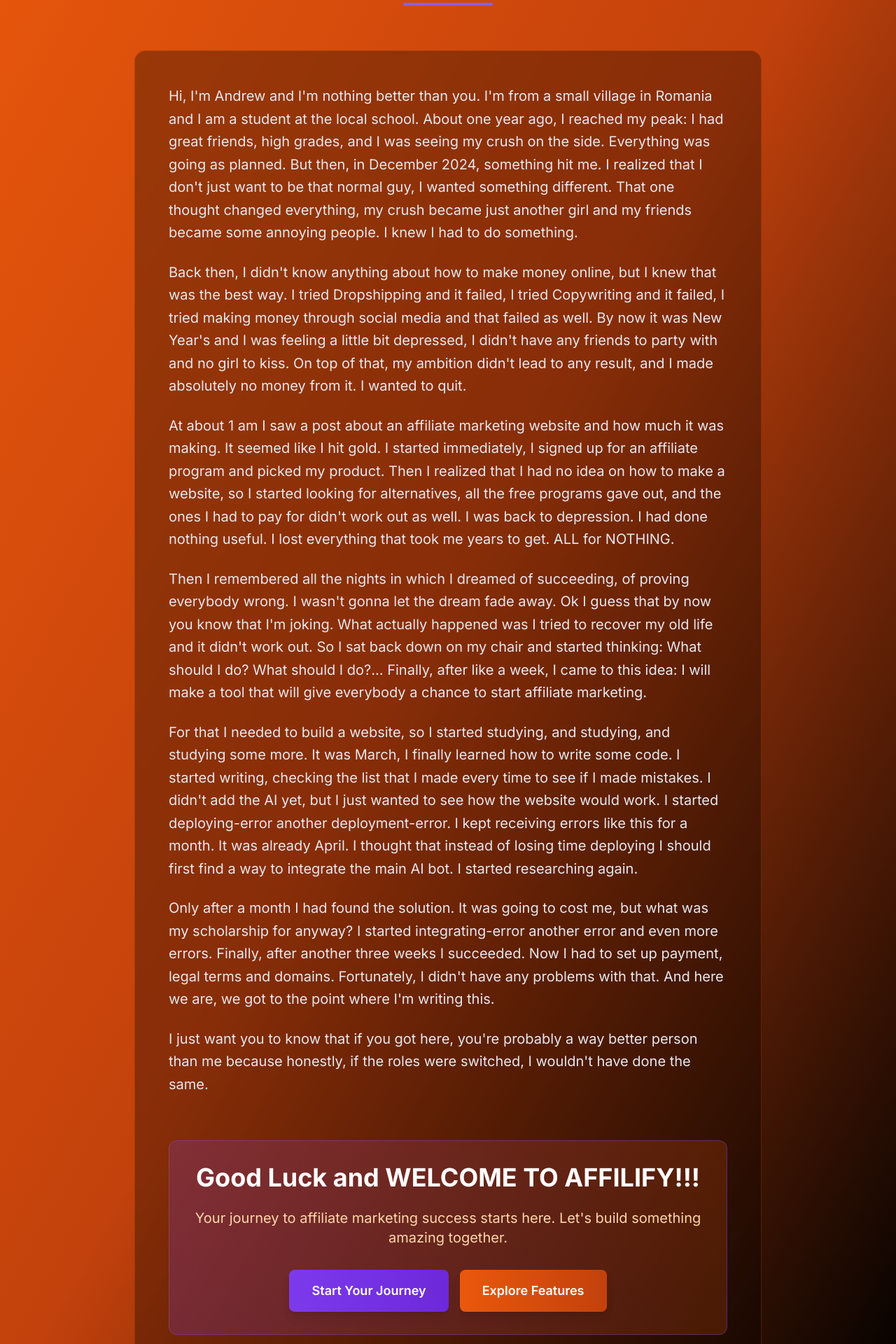
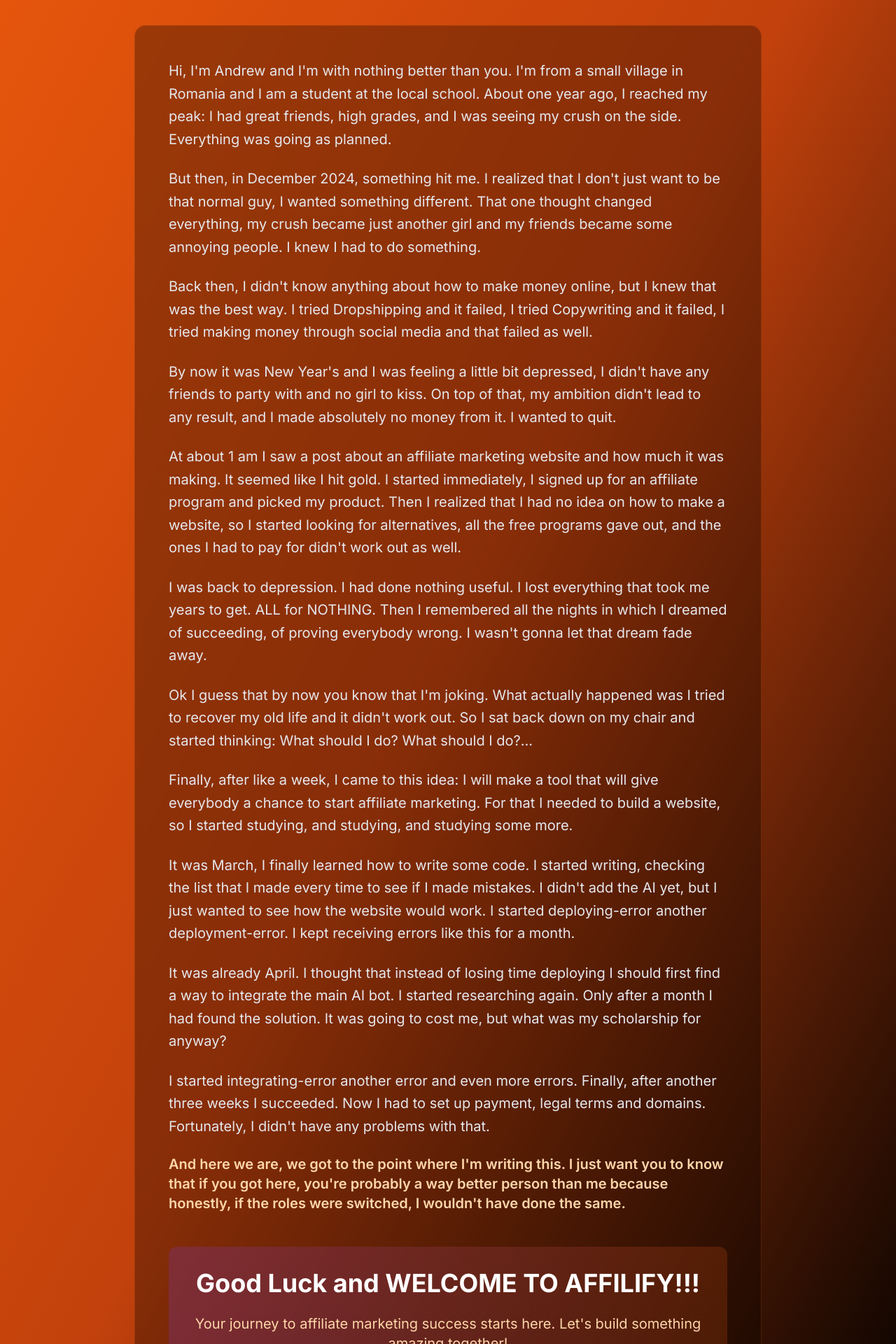
Before and after one commit to JVL-afk/M.A, a Next.js app: page /about-me in a window 1280 px wide. Shown: the part 280-2200 px from the top of the page at 70% size. Built offline with nearby package versions, Linux system fonts and the light colour scheme.

Commit message:
Update page.tsx

```diff
--- a/src/app/about-me/page.tsx
+++ b/src/app/about-me/page.tsx
@@ -16,7 +16,6 @@ export default function AboutPage() {
             <p className="text-2xl text-orange-200 mb-8">
               From a Romanian student to building AFFILIFY
             </p>
-            <div className="w-32 h-1 bg-purple-500 mx-auto rounded-full"></div>
           </div>
 
           {/* Story Content */}
@@ -24,51 +23,71 @@ export default function AboutPage() {
             <div className="prose prose-lg prose-invert max-w-none">
 
               <p className="text-xl text-gray-200 leading-relaxed mb-6">
-                Hi, I'm Andrew and I'm nothing better than you. I'm from a small village in Romania and I am a student at the local school. About one year ago, I reached my peak: I had great friends, high grades, and I was seeing my crush on the side. Everything was going as planned. But then, in December 2024, something hit me. I realized that I don't just want to be that normal guy, I wanted something different. That one thought changed everything, my crush became just another girl and my friends became some annoying people. I knew I had to do something.
+                Hi, I'm Andrew and I'm with nothing better than you. I'm from a small village in Romania and I am a student at the local school. About one year ago, I reached my peak: I had great friends, high grades, and I was seeing my crush on the side. Everything was going as planned.
               </p>
 
               <p className="text-xl text-gray-200 leading-relaxed mb-6">
-                Back then, I didn't know anything about how to make money online, but I knew that was the best way. I tried Dropshipping and it failed, I tried Copywriting and it failed, I tried making money through social media and that failed as well. By now it was New Year's and I was feeling a little bit depressed, I didn't have any friends to party with and no girl to kiss. On top of that, my ambition didn't lead to any result, and I made absolutely no money from it. I wanted to quit.
+                But then, in December 2024, something hit me. I realized that I don't just want to be that normal guy, I wanted something different. That one thought changed everything, my crush became just another girl and my friends became some annoying people. I knew I had to do something.
               </p>
 
               <p className="text-xl text-gray-200 leading-relaxed mb-6">
-                At about 1 am I saw a post about an affiliate marketing website and how much it was making. It seemed like I hit gold. I started immediately, I signed up for an affiliate program and picked my product. Then I realized that I had no idea on how to make a website, so I started looking for alternatives, all the free programs gave out, and the ones I had to pay for didn't work out as well. I was back to depression. I had done nothing useful. I lost everything that took me years to get. ALL for NOTHING.
+                Back then, I didn't know anything about how to make money online, but I knew that was the best way. I tried Dropshipping and it failed, I tried Copywriting and it failed, I tried making money through social media and that failed as well.
               </p>
 
               <p className="text-xl text-gray-200 leading-relaxed mb-6">
-                Then I remembered all the nights in which I dreamed of succeeding, of proving everybody wrong. I wasn't gonna let the dream fade away. Ok I guess that by now you know that I'm joking. What actually happened was I tried to recover my old life and it didn't work out. So I sat back down on my chair and started thinking: What should I do? What should I do?... Finally, after like a week, I came to this idea: I will make a tool that will give everybody a chance to start affiliate marketing.
+                By now it was New Year's and I was feeling a little bit depressed, I didn't have any friends to party with and no girl to kiss. On top of that, my ambition didn't lead to any result, and I made absolutely no money from it. I wanted to quit.
               </p>
 
               <p className="text-xl text-gray-200 leading-relaxed mb-6">
-                For that I needed to build a website, so I started studying, and studying, and studying some more. It was March, I finally learned how to write some code. I started writing, checking the list that I made every time to see if I made mistakes. I didn't add the AI yet, but I just wanted to see how the website would work. I started deploying-error another deployment-error. I kept receiving errors like this for a month. It was already April. I thought that instead of losing time deploying I should first find a way to integrate the main AI bot. I started researching again.
+                At about 1 am I saw a post about an affiliate marketing website and how much it was making. It seemed like I hit gold. I started immediately, I signed up for an affiliate program and picked my product. Then I realized that I had no idea on how to make a website, so I started looking for alternatives, all the free programs gave out, and the ones I had to pay for didn't work out as well.
               </p>
 
               <p className="text-xl text-gray-200 leading-relaxed mb-6">
-                Only after a month I had found the solution. It was going to cost me, but what was my scholarship for anyway? I started integrating-error another error and even more errors. Finally, after another three weeks I succeeded. Now I had to set up payment, legal terms and domains. Fortunately, I didn't have any problems with that. And here we are, we got to the point where I'm writing this.
+                I was back to depression. I had done nothing useful. I lost everything that took me years to get. ALL for NOTHING. Then I remembered all the nights in which I dreamed of succeeding, of proving everybody wrong. I wasn't gonna let that dream fade away.
               </p>
 
-              <p className="text-xl text-gray-200 leading-relaxed mb-8">
-                I just want you to know that if you got here, you're probably a way better person than me because honestly, if the roles were switched, I wouldn't have done the same.
+              <p className="text-xl text-gray-200 leading-relaxed mb-6">
+                Ok I guess that by now you know that I'm joking. What actually happened was I tried to recover my old life and it didn't work out. So I sat back down on my chair and started thinking: What should I do? What should I do?...
+              </p>
+
+              <p className="text-xl text-gray-200 leading-relaxed mb-6">
+                Finally, after like a week, I came to this idea: I will make a tool that will give everybody a chance to start affiliate marketing. For that I needed to build a website, so I started studying, and studying, and studying some more.
+              </p>
+
+              <p className="text-xl text-gray-200 leading-relaxed mb-6">
+                It was March, I finally learned how to write some code. I started writing, checking the list that I made every time to see if I made mistakes. I didn't add the AI yet, but I just wanted to see how the website would work. I started deploying-error another deployment-error. I kept receiving errors like this for a month.
+              </p>
+
+              <p className="text-xl text-gray-200 leading-relaxed mb-6">
+                It was already April. I thought that instead of losing time deploying I should first find a way to integrate the main AI bot. I started researching again. Only after a month I had found the solution. It was going to cost me, but what was my scholarship for anyway?
+              </p>
+
+              <p className="text-xl text-gray-200 leading-relaxed mb-6">
+                I started integrating-error another error and even more errors. Finally, after another three weeks I succeeded. Now I had to set up payment, legal terms and domains. Fortunately, I didn't have any problems with that.
+              </p>
+
+              <p className="text-xl text-orange-200 mb-8 font-semibold">
+                And here we are, we got to the point where I'm writing this. I just want you to know that if you got here, you're probably a way better person than me because honestly, if the roles were switched, I wouldn't have done the same.
               </p>
 
               {/* Final Message */}
-              <div className="text-center mt-16 p-8 bg-gradient-to-r from-purple-600/20 to-orange-600/20 rounded-xl border border-purple-500/30">
+              <div className="text-center mt-12 p-8 bg-gradient-to-r from-purple-600/20 to-orange-600/20 rounded-xl">
                 <h2 className="text-4xl font-bold text-white mb-6">
                   Good Luck and WELCOME TO AFFILIFY!!!
                 </h2>
                 <p className="text-xl text-orange-200 mb-8">
-                  Your journey to affiliate marketing success starts here. Let's build something amazing together.
+                  Your journey to affiliate marketing success starts here. Let's build something amazing together!
                 </p>
                 <div className="flex flex-col sm:flex-row gap-4 justify-center">
                   <Link
                     href="/signup"
-                    className="bg-gradient-to-r from-purple-600 to-purple-700 text-white px-8 py-4 rounded-lg font-semibold text-lg hover:from-purple-700 hover:to-purple-800 transform hover:scale-105 transition-all duration-200 shadow-lg"
+                    className="bg-gradient-to-r from-purple-600 to-purple-700 text-white px-8 py-4 rounded-lg font-semibold hover:from-purple-700 hover:to-purple-800 transition-all duration-300"
                   >
                     Start Your Journey
                   </Link>
                   <Link
                     href="/features"
-                    className="bg-gradient-to-r from-orange-600 to-orange-700 text-white px-8 py-4 rounded-lg font-semibold text-lg hover:from-orange-700 hover:to-orange-800 transform hover:scale-105 transition-all duration-200 shadow-lg"
+                    className="bg-gradient-to-r from-orange-600 to-orange-700 text-white px-8 py-4 rounded-lg font-semibold hover:from-orange-700 hover:to-orange-800 transition-all duration-300"
                   >
                     Explore Features
                   </Link>
```
